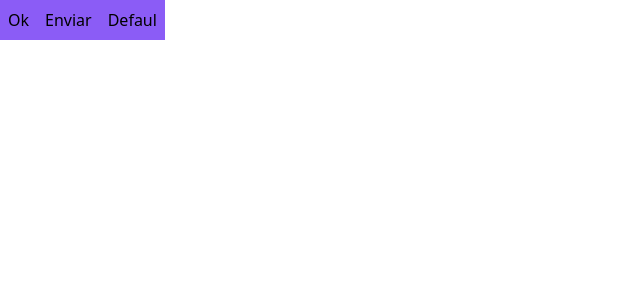
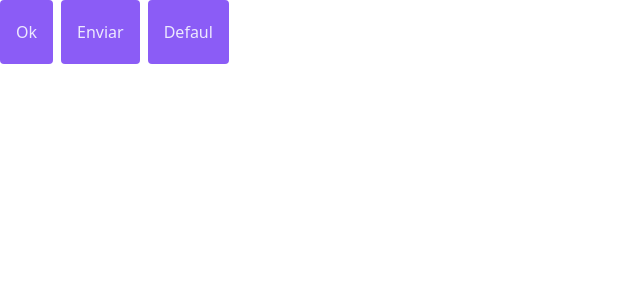
Before and after one commit to calebetormes/web, a React (Vite) app: page / in a window 1280 px wide. Shown: the top 300 px of the page, without its empty margins (0-640 px from the left). Built offline with nearby package versions, Linux system fonts and the light colour scheme.

Commit message:
Configuração e aplicação do tailwind

```diff
--- a/src/App.tsx
+++ b/src/App.tsx
@@ -3,11 +3,17 @@ interface ButtonProps {
   text?: string;
 }
 function Button(props: ButtonProps) {
-  return <button className="bg-violet-500 p-2">{props.text ?? 'Defaul'}</button>
+  return <button className="  bg-violet-500
+  px-4
+  rounded
+  h-16
+  text-violet-100
+  hover:bg-violet-700
+  transition-colors;">{props.text ?? 'Defaul'}</button>
 }
 function App() {
   return(
-    <div>
+    <div className="flex gap-2">
       <Button text="Ok"/>
       <Button text="Enviar"/>
       <Button />
--- a/src/global.css
+++ b/src/global.css
@@ -1,3 +1,14 @@
 @tailwind base;
 @tailwind components;
 @tailwind utilities;
+
+.button {
+  @apply
+  bg-violet-500
+  px-4
+  rounded
+  h-16
+  text-violet-100
+  hover:bg-violet-700
+  transition-colors;
+}
```
